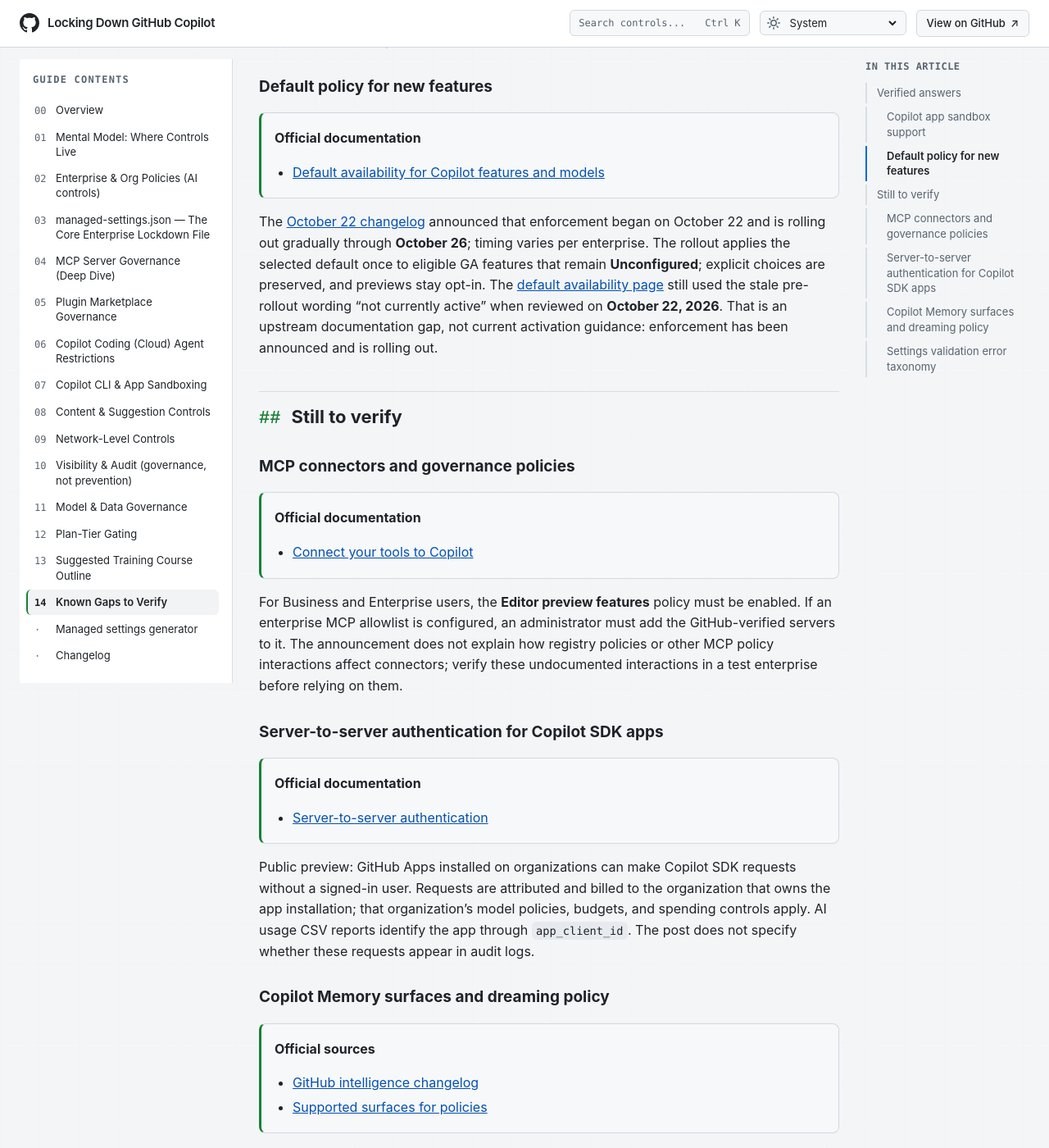
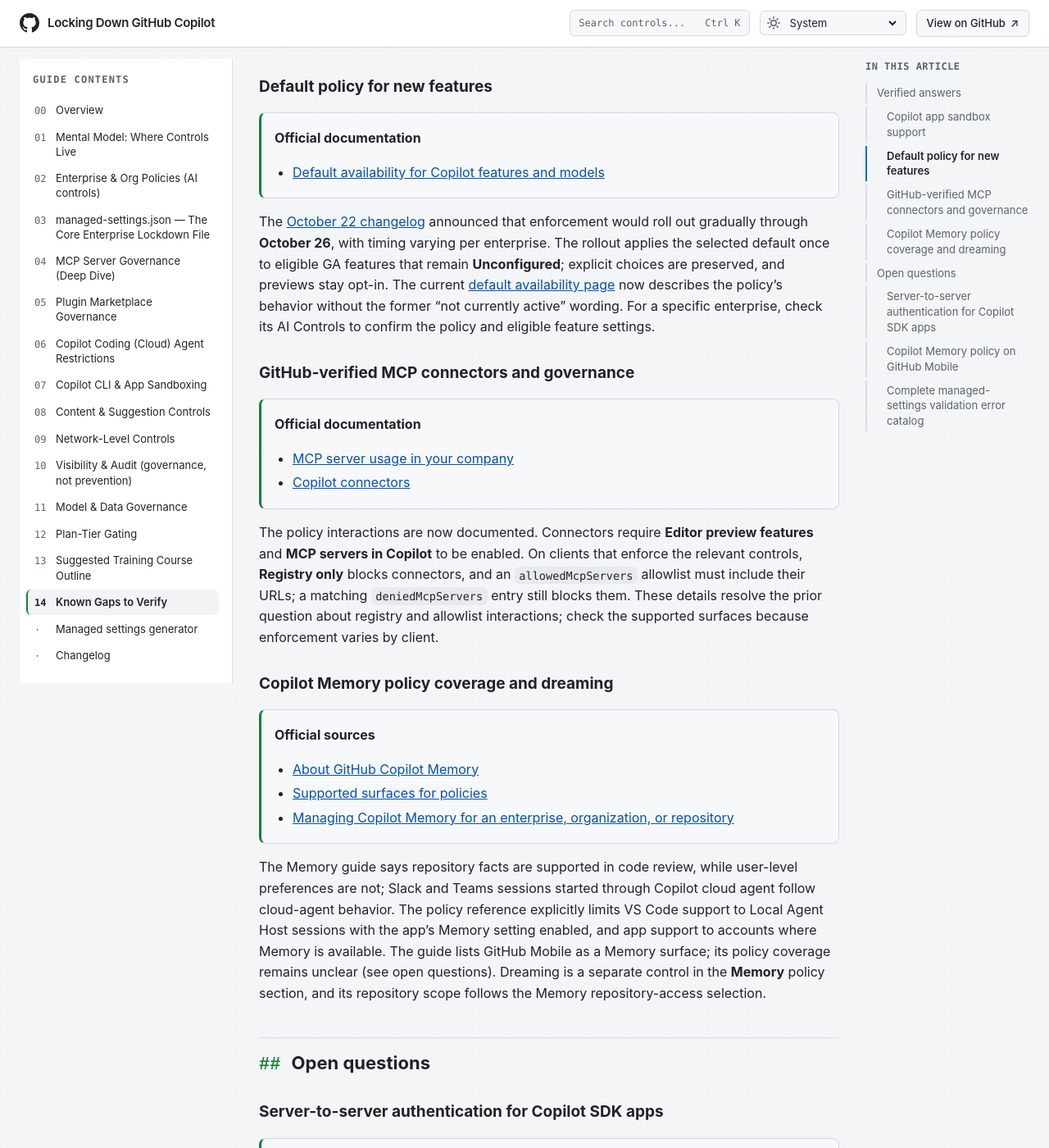
Before and after one commit to beardofedu/copilot-governance-training, a Jekyll site: the page built from docs/sections/known-gaps.md, in a window 1280 px wide and 1400 px high, scrolled down 649 px. Shown: the whole window at 82% size. Built offline with Jekyll 4.4.1, drawn with Linux system fonts in a browser that asks for light colours; some of the changed text lies outside the part shown.

Commit message:
Verify documented Copilot governance gaps
Co-authored-by: beardofedu <18329853+beardofedu@users.noreply.github.com>

```diff
--- a/docs/sections/known-gaps.md
+++ b/docs/sections/known-gaps.md
@@ -3,12 +3,12 @@ layout: default
 title: "Known Gaps to Verify"
 nav_order: 14
 permalink: /sections/known-gaps/
-last_reviewed: 2026-10-29
+last_reviewed: 2026-11-03
 ---
 
 # Known Gaps to Verify
 
-Reviewed against official GitHub documentation on **October 22, 2026**.
+Reviewed against official GitHub documentation on **November 3, 2026**.
 
 ## Verified answers
 
@@ -26,35 +26,42 @@ GitHub announced that **local sandboxing** is generally available in Copilot CLI
 > **Official documentation**
 > - [Default availability for Copilot features and models](https://docs.github.com/en/copilot/concepts/enterprise/default-availability)
 
-The [October 22 changelog](https://github.blog/changelog/2026-10-22-global-default-for-copilot-features-generally-available/) announced that enforcement began on October 22 and is rolling out gradually through **October 26**; timing varies per enterprise. The rollout applies the selected default once to eligible GA features that remain **Unconfigured**; explicit choices are preserved, and previews stay opt-in. The [default availability page](https://docs.github.com/en/copilot/concepts/enterprise/default-availability) still used the stale pre-rollout wording "not currently active" when reviewed on **October 22, 2026**. That is an upstream documentation gap, not current activation guidance: enforcement has been announced and is rolling out.
+The [October 22 changelog](https://github.blog/changelog/2026-10-22-global-default-for-copilot-features-generally-available/) announced that enforcement would roll out gradually through **October 26**, with timing varying per enterprise. The rollout applies the selected default once to eligible GA features that remain **Unconfigured**; explicit choices are preserved, and previews stay opt-in. The current [default availability page](https://docs.github.com/en/copilot/concepts/enterprise/default-availability) now describes the policy's behavior without the former "not currently active" wording. For a specific enterprise, check its AI Controls to confirm the policy and eligible feature settings.
 
-## Still to verify
-
-### MCP connectors and governance policies
+### GitHub-verified MCP connectors and governance
 
 > **Official documentation**
-> - [Connect your tools to Copilot](https://github.blog/changelog/2026-10-28-connect-your-tools-to-copilot-without-all-the-setup)
+> - [MCP server usage in your company](https://docs.github.com/en/copilot/concepts/enterprise/mcp-management)
+> - [Copilot connectors](https://docs.github.com/en/copilot/concepts/customizations/copilot-connectors)
 
-For Business and Enterprise users, the **Editor preview features** policy must be enabled. If an enterprise MCP allowlist is configured, an administrator must add the GitHub-verified servers to it. The announcement does not explain how registry policies or other MCP policy interactions affect connectors; verify these undocumented interactions in a test enterprise before relying on them.
+The policy interactions are now documented. Connectors require **Editor preview features** and **MCP servers in Copilot** to be enabled. On clients that enforce the relevant controls, **Registry only** blocks connectors, and an `allowedMcpServers` allowlist must include their URLs; a matching `deniedMcpServers` entry still blocks them. These details resolve the prior question about registry and allowlist interactions; check the supported surfaces because enforcement varies by client.
+
+### Copilot Memory policy coverage and dreaming
+
+> **Official sources**
+> - [About GitHub Copilot Memory](https://docs.github.com/en/copilot/concepts/prompting-and-context/copilot-memory)
+> - [Supported surfaces for policies](https://docs.github.com/en/copilot/reference/supported-surfaces-for-policies)
+> - [Managing Copilot Memory for an enterprise, organization, or repository](https://docs.github.com/en/copilot/how-tos/use-copilot-agents/copilot-memory/manage-as-administrator)
+
+The Memory guide says repository facts are supported in code review, while user-level preferences are not; Slack and Teams sessions started through Copilot cloud agent follow cloud-agent behavior. The policy reference explicitly limits VS Code support to Local Agent Host sessions with the app's Memory setting enabled, and app support to accounts where Memory is available. The guide lists GitHub Mobile as a Memory surface; its policy coverage remains unclear (see open questions). Dreaming is a separate control in the **Memory** policy section, and its repository scope follows the Memory repository-access selection.
+
+## Open questions
 
 ### Server-to-server authentication for Copilot SDK apps
 
 > **Official documentation**
 > - [Server-to-server authentication](https://github.blog/changelog/2026-10-27-github-copilot-supports-server-to-server-authentication)
+> - [Reviewing audit logs for GitHub Copilot](https://docs.github.com/en/copilot/how-tos/administer-copilot/manage-for-enterprise/review-audit-logs)
 
 Public preview: GitHub Apps installed on organizations can make Copilot SDK requests without a signed-in user. Requests are attributed and billed to the organization that owns the app installation; that organization's model policies, budgets, and spending controls apply. AI usage CSV reports identify the app through `app_client_id`. The post does not specify whether these requests appear in audit logs.
 
-### Copilot Memory surfaces and dreaming policy
+### Copilot Memory policy on GitHub Mobile
 
-> **Official sources**
-> - [GitHub intelligence changelog](https://github.blog/changelog/2026-10-28-github-intelligence-puts-your-code-context-and-history-to-work)
-> - [Supported surfaces for policies](https://docs.github.com/en/copilot/reference/supported-surfaces-for-policies)
+The [Memory guide](https://docs.github.com/en/copilot/concepts/prompting-and-context/copilot-memory) lists GitHub Mobile as a supported surface, but the [policy surfaces reference](https://docs.github.com/en/copilot/reference/supported-surfaces-for-policies) does not list mobile separately. Confirm whether the account/app policy coverage described there also governs Memory use in GitHub Mobile.
 
-The changelog says Copilot Memory is generally available on paid plans and memories can be created in the Copilot app, CLI, VS Code, cloud agent, code review, Slack, Teams, and GitHub Mobile. The supported-surfaces table includes VS Code Local Agent Host sessions when the application's Memory setting is enabled, and eligible Copilot app accounts; this is not blanket support for IDEs or the app. The table does not specify policy coverage for the other announced surfaces (code review, Slack, Teams, and GitHub Mobile), or where the dreaming policy appears relative to the Memory policy. Verify in a test enterprise before relying on either.
-
-### Settings validation error taxonomy
+### Complete managed-settings validation error catalog
 
 > **Official documentation**
 > - [Getting started with enterprise-managed settings: validate and check settings](https://docs.github.com/en/copilot/how-tos/administer-copilot/manage-for-enterprise/use-managed-settings/get-started#4-validate-and-check-the-settings)
 
-The guide confirms that validation checks `copilot/managed-settings.json`, `copilot/team-mappings.json`, and team files referenced by the mappings. It says each issue identifies the affected file and JSON path and is shown as an error or warning, but does not provide a complete list of error/warning codes. Continue to review the reported issues; update this guidance if GitHub publishes a fuller reference.
+The guide confirms that validation checks `copilot/managed-settings.json`, `copilot/team-mappings.json`, and team files referenced by the mappings. It says each issue identifies the affected file and JSON path and is shown as an error or warning, but does not provide a complete list of error/warning codes. Review reported issues; update this guidance if GitHub publishes a fuller reference.
```
Also changed, not shown: docs/CHANGELOG.md.
